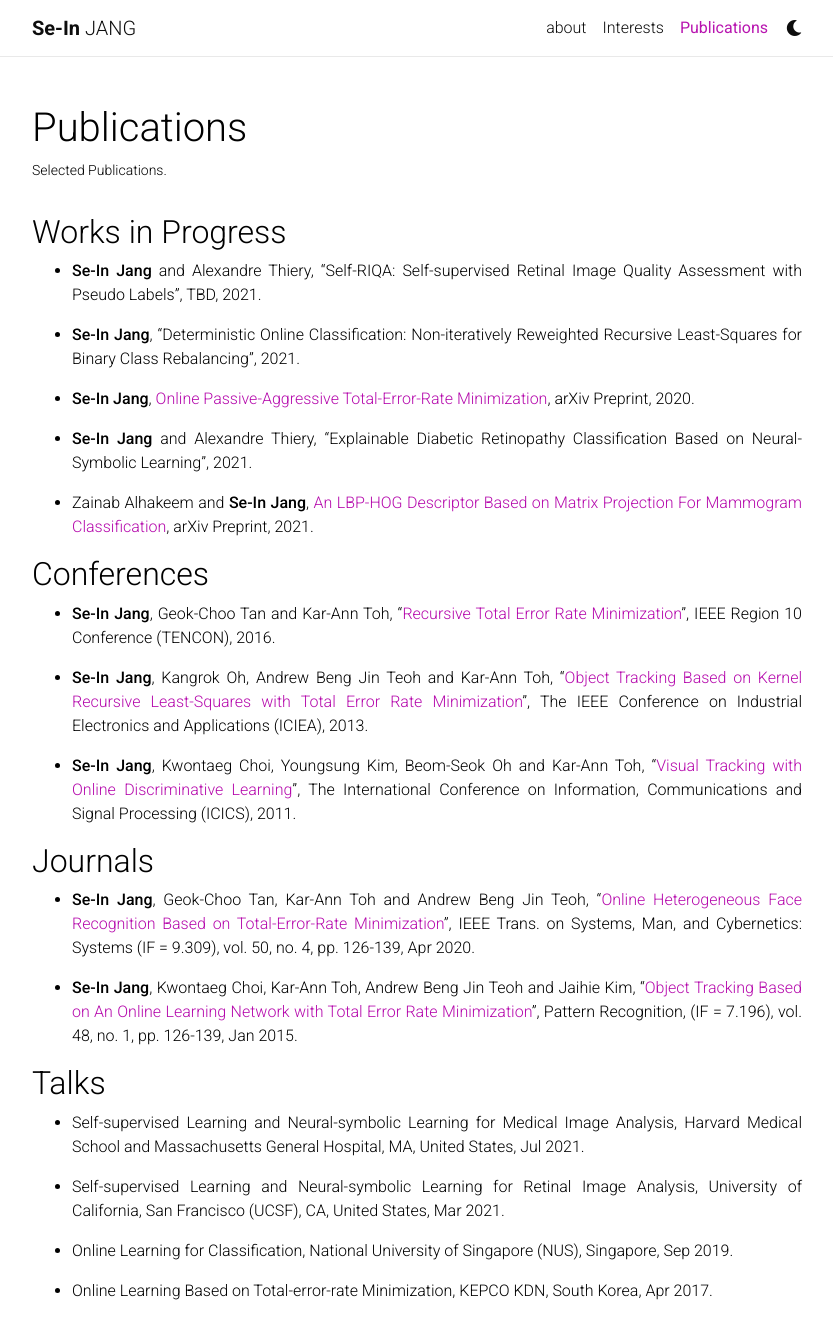
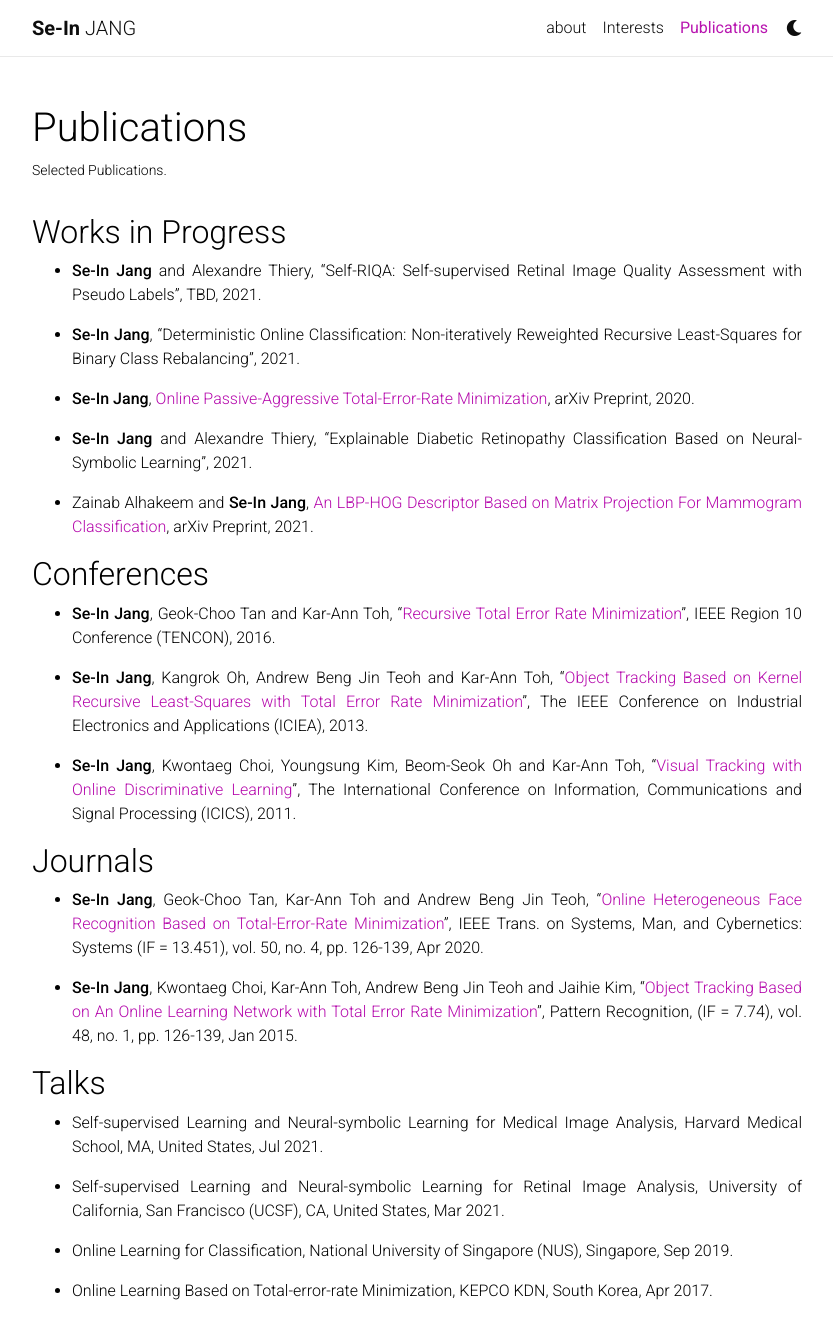
Before and after one commit to sijang/sijang.github.io, a Jekyll site: the page built from _pages/publications.md, in a window 1280 px wide and 1389 px high. Shown: the top 1339 px of the window, without its empty margins (223-1056 px from the left). Built offline with Jekyll 4.4.1, drawn with Linux system fonts in a browser that asks for light colours; nearby versions of some CDN libraries; a style sheet for code colours, icons or effects is not loaded.

Commit message:
Update publications.md

```diff
--- a/_pages/publications.md
+++ b/_pages/publications.md
@@ -38,15 +38,15 @@ nav: true
 
 
 ## Journals
-- **Se-In Jang**, Geok-Choo Tan, Kar-Ann Toh and Andrew Beng Jin Teoh, "[Online Heterogeneous Face Recognition Based on Total-Error-Rate Minimization](https://doi.org/10.1109/TSMC.2017.2724761){:target="_blank"}", IEEE Trans. on Systems, Man, and Cybernetics: Systems (IF = 9.309), vol. 50, no. 4, pp. 126-139, Apr 2020.
+- **Se-In Jang**, Geok-Choo Tan, Kar-Ann Toh and Andrew Beng Jin Teoh, "[Online Heterogeneous Face Recognition Based on Total-Error-Rate Minimization](https://doi.org/10.1109/TSMC.2017.2724761){:target="_blank"}", IEEE Trans. on Systems, Man, and Cybernetics: Systems (IF = 13.451), vol. 50, no. 4, pp. 126-139, Apr 2020.
 {: style="text-align: justify"}
 
-- **Se-In Jang**, Kwontaeg Choi, Kar-Ann Toh, Andrew Beng Jin Teoh and Jaihie Kim, "[Object Tracking Based on An Online Learning Network with Total Error Rate Minimization](https://doi.org/10.1016/j.patcog.2014.07.020){:target="_blank"}", Pattern Recognition, (IF = 7.196), vol. 48, no. 1, pp. 126-139, Jan 2015.
+- **Se-In Jang**, Kwontaeg Choi, Kar-Ann Toh, Andrew Beng Jin Teoh and Jaihie Kim, "[Object Tracking Based on An Online Learning Network with Total Error Rate Minimization](https://doi.org/10.1016/j.patcog.2014.07.020){:target="_blank"}", Pattern Recognition, (IF = 7.74), vol. 48, no. 1, pp. 126-139, Jan 2015.
 {: style="text-align: justify"}
 
 
 ## Talks
-- Self-supervised Learning and Neural-symbolic Learning for Medical Image Analysis, Harvard Medical School and Massachusetts General Hospital, MA, United States, Jul 2021.
+- Self-supervised Learning and Neural-symbolic Learning for Medical Image Analysis, Harvard Medical School, MA, United States, Jul 2021.
 {: style="text-align: justify"}
 
 - Self-supervised Learning and Neural-symbolic Learning for Retinal Image Analysis, University of California, San Francisco (UCSF), CA, United States, Mar 2021.
```
